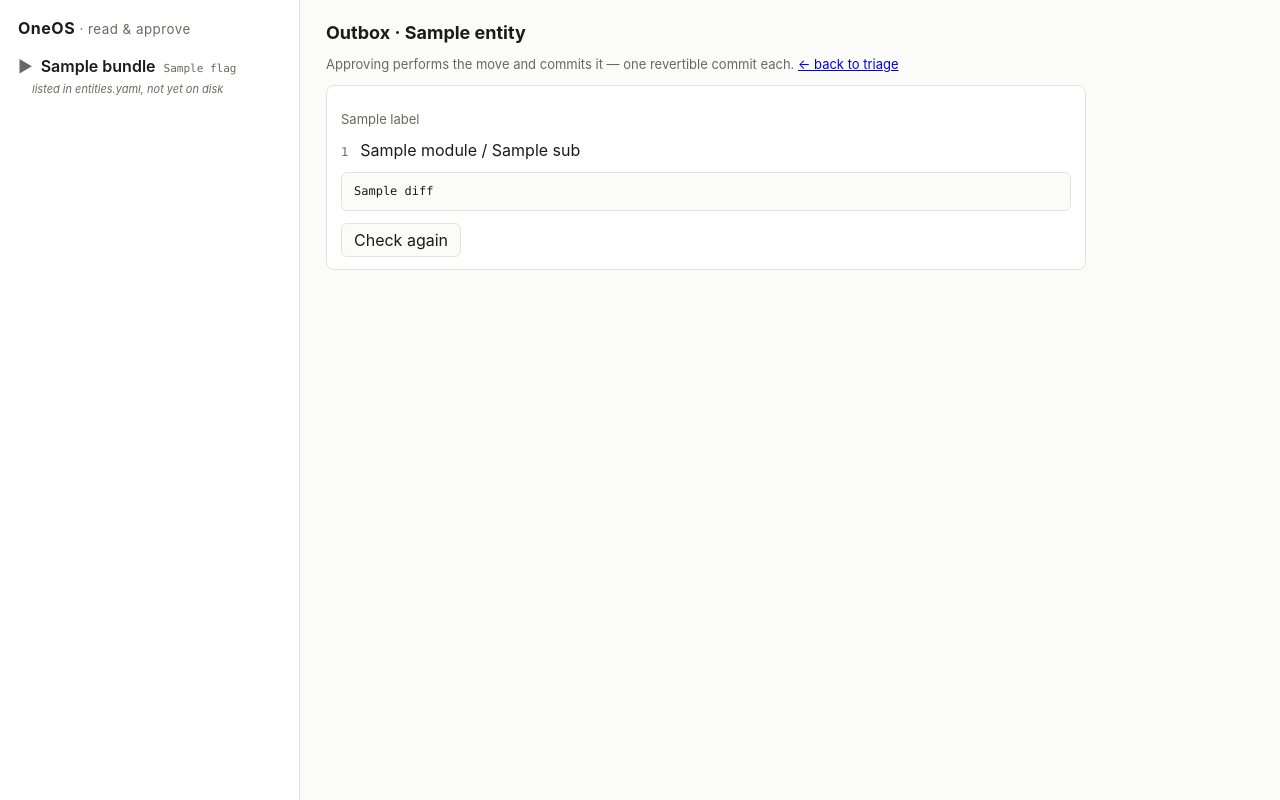
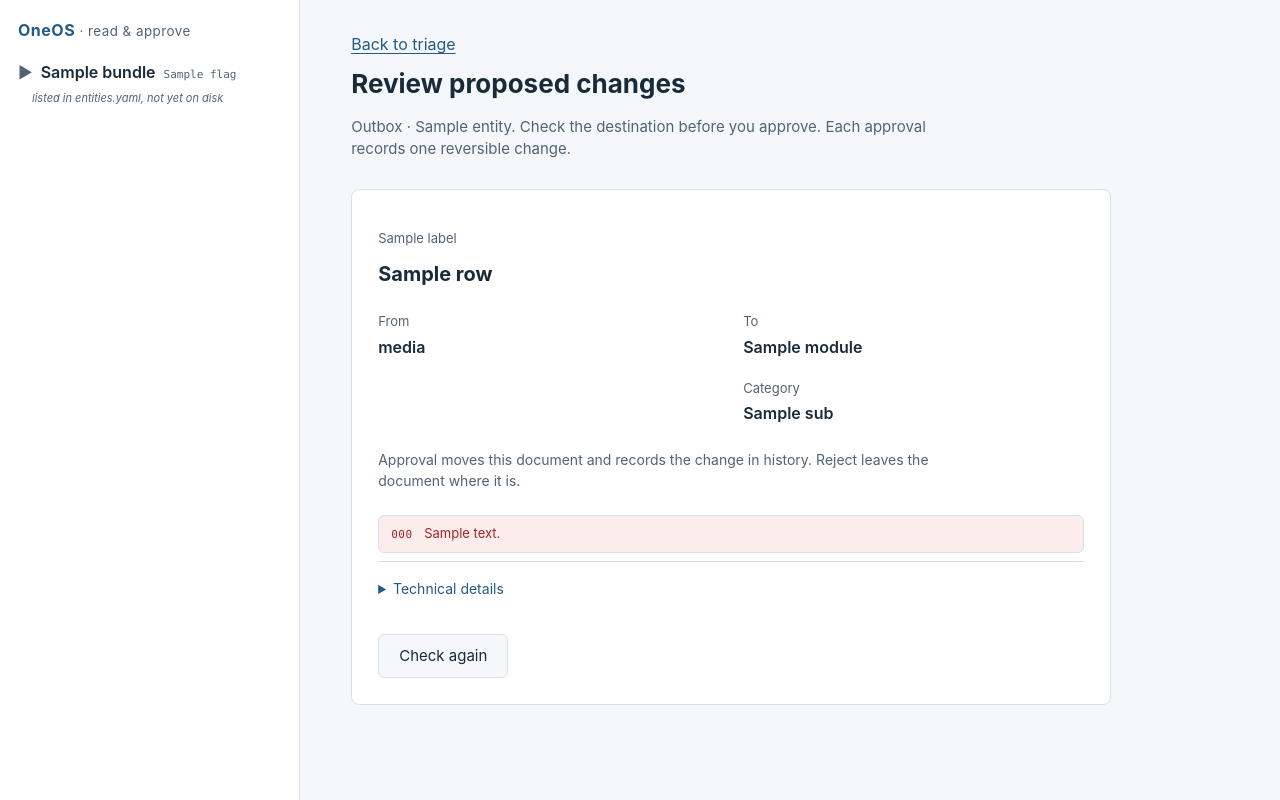
Before and after one commit to drnisanth2000/oneos, a FastAPI app: template templates/outbox.html in a window 1280 px wide. Run offline with FastAPI, Linux system fonts and the light colour scheme; the template is opened without the code that fills it: most values are stand-ins (such as "Sample title", 1, 10 or a date in 2020); parts of the project's set-up code (start-up, migrations or seed data) failed here and were passed over.

Commit message:
steps 7-8: make classification reviews readable

```diff
--- a/app/main.py
+++ b/app/main.py
@@ -7,6 +7,7 @@ bundle's flags only. No slug, path, or module list is hardcoded here.
 from __future__ import annotations
 
 import json
+import hashlib
 import re
 import secrets
 
@@ -74,6 +75,9 @@ from .vault import DestinationRegistryError, Vault
 
 BASE = Path(__file__).resolve().parent.parent
 templates = Jinja2Templates(directory=str(BASE / "templates"))
+templates.env.globals["stylesheet_version"] = hashlib.sha256(
+    (BASE / "static/app.css").read_bytes()
+).hexdigest()[:12]
 
 #: S7: a DOM id must name one *issuance* of a review, not one version of it.
 #: `(proposal id, digest)` recurs — an editor undo or an idempotent
--- a/static/app.css
+++ b/static/app.css
@@ -187,3 +187,75 @@ button.reject:hover { border-color: var(--err-ink); color: var(--err-ink); }
   font-family: var(--mono); font-size: 11px; margin-right: 8px;
   text-transform: uppercase; letter-spacing: .5px;
 }
+
+/* Review sheets: document first, destination second, implementation on demand.
+   Scoped palette/layout leaves other screens and the approval protocol alone. */
+.review-surface {
+  --bg: #f5f7fa; --panel: #fff; --ink: #192b3a;
+  --ink-dim: #516475; --line: #d8e1e8; --accent: #245b86;
+  line-height: 1.5;
+  grid-template-columns: var(--sidebar-w) minmax(0, 1fr);
+}
+.review-surface .main { min-width: 0; padding: 32px clamp(18px, 4vw, 56px); }
+.review-surface a { color: var(--accent); text-underline-offset: 3px; }
+.review-surface :is(button, select, summary, .review-link) { min-height: 44px; }
+.review-surface :is(button, select) { font-size: 15px; }
+.review-surface :is(button, select, a, summary):focus-visible,
+.classification-review :is(button, a, summary):focus-visible {
+  outline: 3px solid var(--accent); outline-offset: 3px;
+}
+.review-surface .triage-h { font-size: 26px; line-height: 1.25; margin: 12px 0; }
+.review-page-head { max-width: 760px; margin-bottom: 28px; }
+.review-page-head .muted { font-size: 15px; max-width: 62ch; }
+.classification-review { padding: 26px; overflow-wrap: anywhere; }
+.review-title { margin: 0 0 24px; font-size: 20px; line-height: 1.35; font-weight: 650; }
+.review-route { display: grid; grid-template-columns: 1fr 1fr; gap: 20px 24px; margin: 0; }
+.review-route > div:last-child { grid-column: 2; }
+.review-route dt, .review-metadata dt { font-size: 13px; color: var(--ink-dim); }
+.review-route dd { margin: 3px 0 0; font-size: 16px; font-weight: 600; }
+.review-consequence { max-width: 65ch; color: var(--ink-dim); font-size: 14px; margin: 24px 0; }
+.review-technical { border-top: 1px solid var(--line); padding-top: 6px; min-width: 0; }
+.review-technical > summary { cursor: pointer; color: var(--accent); padding: 10px 0; font-size: 14px; }
+.review-metadata { font-size: 13px; margin: 10px 0; }
+.review-metadata > div { margin-bottom: 10px; }
+.review-metadata dd { margin: 2px 0 0; overflow-wrap: anywhere; }
+.classification-review .prop-actions { flex-wrap: wrap; gap: 12px; margin-top: 22px; }
+.classification-review button { min-height: 44px; padding: 10px 20px; }
+.classification-review button.approve { background: var(--accent); color: var(--panel); font-weight: 600; }
+.classification-review button.approve:hover { filter: brightness(.9); }
+.classification-review button.reject { background: transparent; }
+.review-surface .triage-list { max-width: 760px; margin-top: 24px; }
+.review-surface .triage-item { padding: 22px 24px; margin-bottom: 18px; cursor: auto; }
+.review-surface .triage-item.sel { background: var(--panel); }
+.review-surface .ti-head { flex-wrap: wrap; }
+.review-surface .ti-title { font-size: 20px; overflow-wrap: anywhere; }
+.review-surface .ti-sum { font-size: 14px; max-width: 65ch; overflow-wrap: anywhere; }
+.review-surface .ti-prop { flex-wrap: wrap; }
+.review-surface .manual-destination { margin-top: 18px; font-size: 15px; }
+.review-surface .manual-destination summary { padding: 10px 0; }
+.review-surface .destination-fields { gap: 16px; }
+.review-surface .destination-fields label { display: block; }
+.review-surface .destination-fields select { display: block; margin-top: 6px; padding: 10px; }
+.review-surface .destination-help { font-size: 13px; margin-top: 14px; }
+.diff-panel { padding: 18px; background: var(--bg); border-left: 3px solid var(--accent); overflow-wrap: anywhere; }
+.preview-title { font-size: 16px; margin: 0; }
+.diff-panel p { font-size: 14px; margin: 10px 0; }
+.review-link { display: inline-flex; align-items: center; font-weight: 600; margin-bottom: 10px; }
+@media (prefers-color-scheme: dark) {
+  .review-surface {
+    --bg: #17212b; --panel: #202d39; --ink: #edf2f7;
+    --ink-dim: #b4c2cf; --line: #415363; --accent: #a6d2f5;
+  }
+}
+@media (max-width: 760px) {
+  .review-surface { display: block; height: auto; }
+  .review-surface .sidebar { max-height: 220px; border-bottom: 1px solid var(--line); border-right: 0; }
+  .review-surface .main { overflow: visible; padding: 24px 16px; }
+  .classification-review, .review-surface .triage-item { padding: 20px 16px; }
+  .review-route { grid-template-columns: minmax(0, 1fr); gap: 16px; }
+  .review-route > div:last-child { grid-column: auto; }
+  .classification-review .prop-actions > button { flex: 1 1 auto; }
+}
+@media (prefers-reduced-motion: reduce) {
+  .review-surface .chev { transition: none; }
+}
--- a/templates/_head.html
+++ b/templates/_head.html
@@ -1,7 +1,7 @@
 <meta charset="utf-8">
 <meta name="viewport" content="width=device-width, initial-scale=1">
 <title>{{ page_title | default("OneOS") }}</title>
-<link rel="stylesheet" href="/static/app.css">
+<link rel="stylesheet" href="/static/app.css?v={{ stylesheet_version }}">
 <!-- HTMX 2.0.4 does not swap non-2xx by default; override the [45].. entry
      so described attention statuses still reach the operator's screen while
      keeping error:true for htmx:responseError (S6 design §4). The meta form
--- a/templates/blocks/outbox_card.html
+++ b/templates/blocks/outbox_card.html
@@ -7,18 +7,30 @@
    changed-review response append the current card beside the old one and
    disable exactly the controls that were issued for the stale bytes.
  #}
-<div class="proposal"
+<div class="proposal classification-review"
      id="review-card-{{ row.proposal.id }}-{{ row.review_sha256 }}-{{ issue }}">
   {% if label %}<p class="muted review-label">{{ label }}</p>{% endif %}
-  <div class="prop-head">
-    <code class="prop-id">{{ row.proposal.id }}</code>
-    <span class="prop-route">{{ row.proposal.module }} / {{ row.proposal.sub }} <span class="block-tag">{{ row.proposal.block }}</span></span>
-  </div>
-  {% if row.diff is not none %}
-  <pre class="diff-body">{{ row.diff }}</pre>
-  {% elif error %}
+  <h2 class="review-title">{{ row.title or row.proposal.src.split('/')[-1] }}</h2>
+  <dl class="review-route">
+    <div><dt>From</dt><dd>{{ row.proposal.src.split('/')[1] }}</dd></div>
+    <div><dt>To</dt><dd class="prop-route">{{ row.proposal.module }}</dd></div>
+    <div><dt>Category</dt><dd>{{ row.proposal.sub or 'No category' }}</dd></div>
+  </dl>
+  <p class="review-consequence">Approval moves this document and records the change in history.
+    Reject leaves the document where it is.</p>
+  {% if error %}
   {% include "blocks/alert.html" %}
   {% endif %}
+  <details class="review-technical">
+    <summary>Technical details</summary>
+    <dl class="review-metadata">
+      <div><dt>Proposal ID</dt><dd><code>{{ row.proposal.id }}</code></dd></div>
+      <div><dt>Source</dt><dd><code>{{ row.proposal.src }}</code></dd></div>
+      <div><dt>Destination</dt><dd><code>{{ row.proposal.dst }}</code></dd></div>
+      <div><dt>Block</dt><dd>{{ row.proposal.block }}</dd></div>
+    </dl>
+    {% if row.diff is not none %}<pre class="diff-body">{{ row.diff }}</pre>{% endif %}
+  </details>
   {% if error %}
   {# This row is well-formed but something it depends on is not — a missing
      or unreadable source. Its id is validated, so it can be re-read on its
@@ -58,7 +70,7 @@
             hx-post="/outbox/{{ entity }}/approve"
             hx-vals='{{ outbox_values | tojson }}'
             hx-target="#outbox-list" hx-swap="outerHTML"
-            hx-include="#review-fields-{{ row.proposal.id }}-{{ row.review_sha256 }}-{{ issue }}">Approve → move + commit</button>
+            hx-include="#review-fields-{{ row.proposal.id }}-{{ row.review_sha256 }}-{{ issue }}">Approve move</button>
     {% endif %}
     {% if row.can_reject %}
     <button class="reject"
--- a/templates/outbox.html
+++ b/templates/outbox.html
@@ -4,14 +4,15 @@
   {% set page_title = "OneOS · Outbox" %}
   {% include "_head.html" %}
 </head>
-<body hx-ext="alpine-morph">
+<body class="review-surface" hx-ext="alpine-morph">
   {% include "_sidebar.html" %}
   <main class="main">
-    <h1 class="triage-h">Outbox · {{ entity }}</h1>
-    <p class="muted">
-      Approving performs the move and commits it — one revertible commit each.
-      <a href="/triage/{{ entity }}">← back to triage</a>
-    </p>
+    <header class="review-page-head">
+      <a href="/triage/{{ entity }}">Back to triage</a>
+      <h1 class="triage-h">Review proposed changes</h1>
+      <p class="muted">Outbox · {{ entity }}. Check the destination before you approve.
+        Each approval records one reversible change.</p>
+    </header>
     {% include "blocks/outbox_list.html" %}
   </main>
 </body>
--- a/templates/triage.html
+++ b/templates/triage.html
@@ -4,7 +4,7 @@
   {% set page_title = "OneOS · Triage" %}
   {% include "_head.html" %}
 </head>
-<body hx-ext="alpine-morph">
+<body class="review-surface" hx-ext="alpine-morph">
   {% include "_sidebar.html" %}
 
   <main class="main">
```
Also changed, not shown: app/outbox.py (+22 -8 lines), docs/STATUS.md (+22 -0 lines), templates/blocks/diff.html (+10 -6 lines), tests/test_outbox_presentation.py (added, +166 -0 lines).
